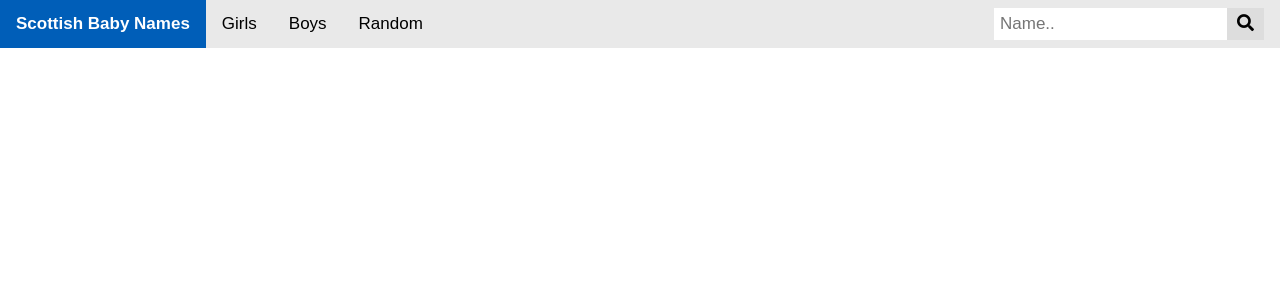
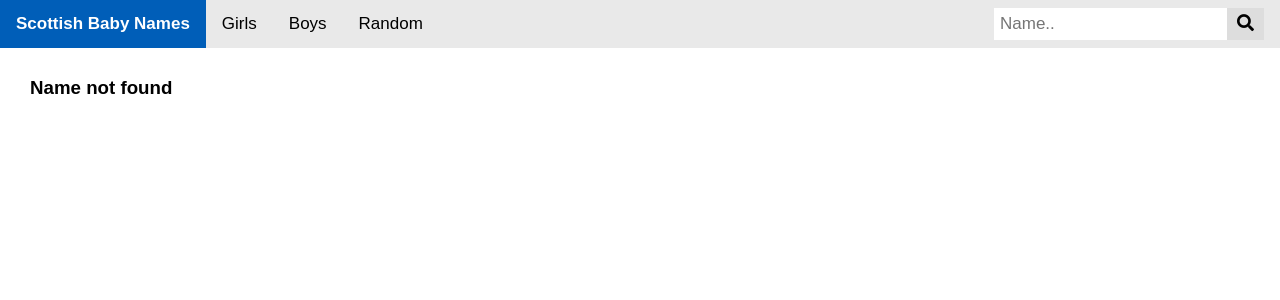
Before and after one commit to stuartgraham/ScotBabyNames, a Python web app: template babynames/lambda/api_handler/templates/name_detail.html in a window 1280 px wide. Shown: the top 300 px of the page. Run offline with Jinja, Linux system fonts and the light colour scheme; the template is opened without the code that fills it: most values are stand-ins (such as "Sample title", 1, 10 or a date in 2020).

Commit message:
Fix logic for name_detail

```diff
--- a/babynames/lambda/api_handler/templates/name_detail.html
+++ b/babynames/lambda/api_handler/templates/name_detail.html
@@ -5,7 +5,7 @@
 {% block content %}
 
 {% if 'B' in page_data['name_data'] %}
-    <h3>{{ page_data['name_data']['B']['name'] }} (Boy)</h3><br>
+    <h3>{{ page_data['name_data']['B']['name'] }} (Boy)</h3>
     {% if '2019' in page_data['name_data']['B'] %}
     2019: {{ page_data['name_data']['B']['2019']['counted'] }} ({{ page_data['name_data']['B']['2019']['pos'] }}th)<br>
     {% endif %}
@@ -22,9 +22,8 @@
     2015: {{ page_data['name_data']['B']['2015']['counted'] }} ({{ page_data['name_data']['B']['2015']['pos'] }}th)<br>
     {% endif %}
     <br><br>
-{% endif %}
-{% if 'G' in page_data['name_data'] %}
-    <h3>{{ page_data['name_data']['G']['name'] }} (Girl)</h3><br>
+{% elif 'G' in page_data['name_data'] %}
+    <h3>{{ page_data['name_data']['G']['name'] }} (Girl)</h3>
     {% if '2019' in page_data['name_data']['G'] %}
     2019: {{ page_data['name_data']['G']['2019']['counted'] }} ({{ page_data['name_data']['G']['2019']['pos'] }}th)<br>
     {% endif %}
@@ -41,6 +40,8 @@
     2015: {{ page_data['name_data']['G']['2015']['counted'] }} ({{ page_data['name_data']['G']['2015']['pos'] }}th)<br>
     {% endif %}
     <br><br>
+{% else %}
+<h3>Name not found</h3>
 {% endif %}
 
 {% endblock %}
```
